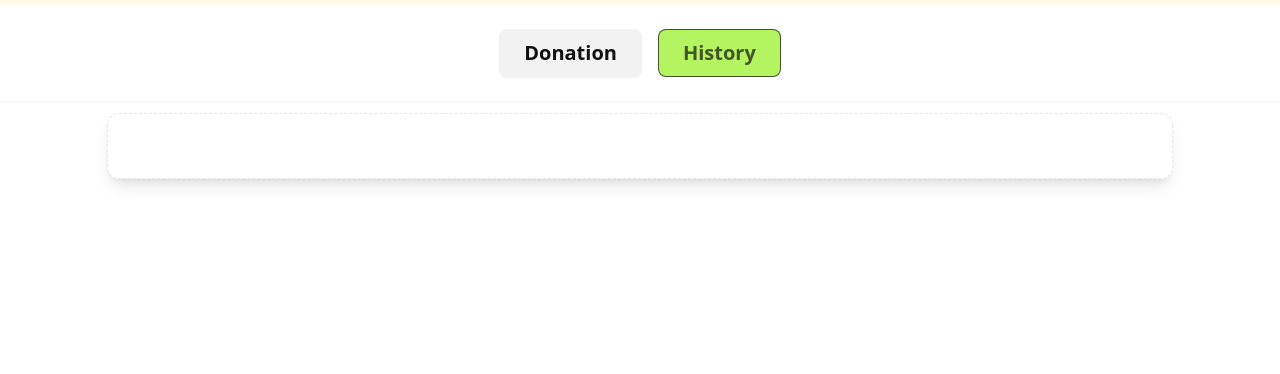
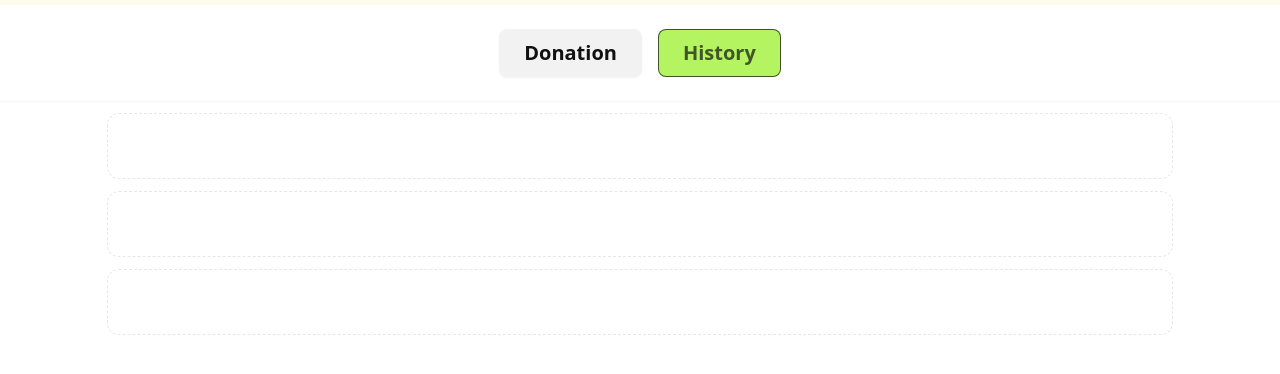
Before and after one commit to Litonuddinnil/B10-A5-Donation, a plain HTML site: page index.html in a window 1280 px wide. Both pictures are taken after a click on the link "History". Shown: the part 72-446 px from the top of the page. Drawn offline with nearby package versions, Linux system fonts and the light colour scheme.

Commit message:
some problem solve

```diff
--- a/index.html
+++ b/index.html
@@ -291,18 +291,18 @@
           </div>
         </section>
 
-      <section class="w-10/12 mx-auto ">
-            <div id="NoakhaliHistory" class=" hidden border border-dashed  rounded-xl  p-8 text-2xl shadow-lg my-3">
+      <div class="w-10/12 mx-auto ">
+            <div id="NoakhaliHistory" class=" hidden">
 
 
               </div>
-        <div id="FeniHistory"class="hidden p-8 text-2xl shadow-lg border border-dashed  rounded-xl">
+        <div id="FeniHistory"class=" hidden">
 
         </div>
-        <div id="quotaHistory"class="hidden  p-8 text-2xl shadow-lg border border-dashed  rounded-xl">
+        <div id="quotaHistory"class=" hidden">
 
         </div>
-      </section>
+      </div>
     </main>
     <script src="./js/donate.js"></script>
     <script src="./js/home.js"></script>
--- a/js/history.js
+++ b/js/history.js
@@ -8,6 +8,14 @@ document.getElementById('btnHistory').addEventListener('click',function(){
     btnDonation.classList.remove('bg-btnColor');
 
 
+    NoakhaliHistory.classList.add('hidden','border','border-dashed','rounded-xl','p-8','text-2xl','my-3');
+    NoakhaliHistory.classList.remove('hidden');
+    FeniHistory.classList.add('hidden','border','border-dashed','rounded-xl','p-8','text-2xl','my-3');
+    FeniHistory.classList.remove('hidden');
+    quotaHistory.classList.add('hidden','border','border-dashed','rounded-xl','p-8','text-2xl','my-3');
+    quotaHistory.classList.remove('hidden');
+
+
 });
 document.getElementById('btnDonation').addEventListener('click',function(){
     noakhaliSection.classList.remove('hidden');
@@ -15,7 +23,10 @@ document.getElementById('btnDonation').addEventListener('click',function(){
     quotaSection.classList.remove('hidden');
     btnDonation.classList.add('bg-btnColor');
     btnHistory.classList.remove('bg-btnColor');
+
+    NoakhaliHistory.classList.add('hidden');
+    FeniHistory.classList.add('hidden');
+    quotaHistory.classList.add('hidden');
+
+
 });
-document.getElementById('btnHistory').addEventListener('click',function(){
-    NoakhaliHistory.classList.remove('hidden');
-});
```
